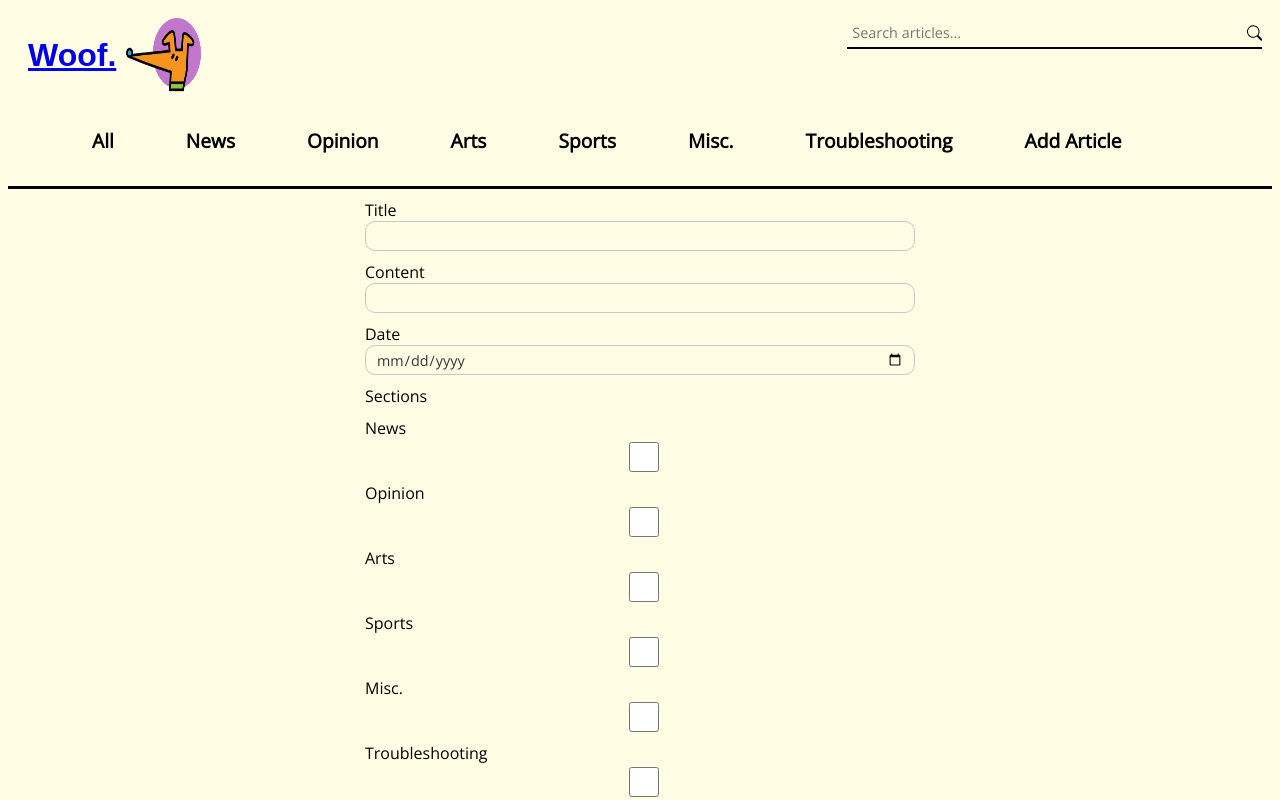
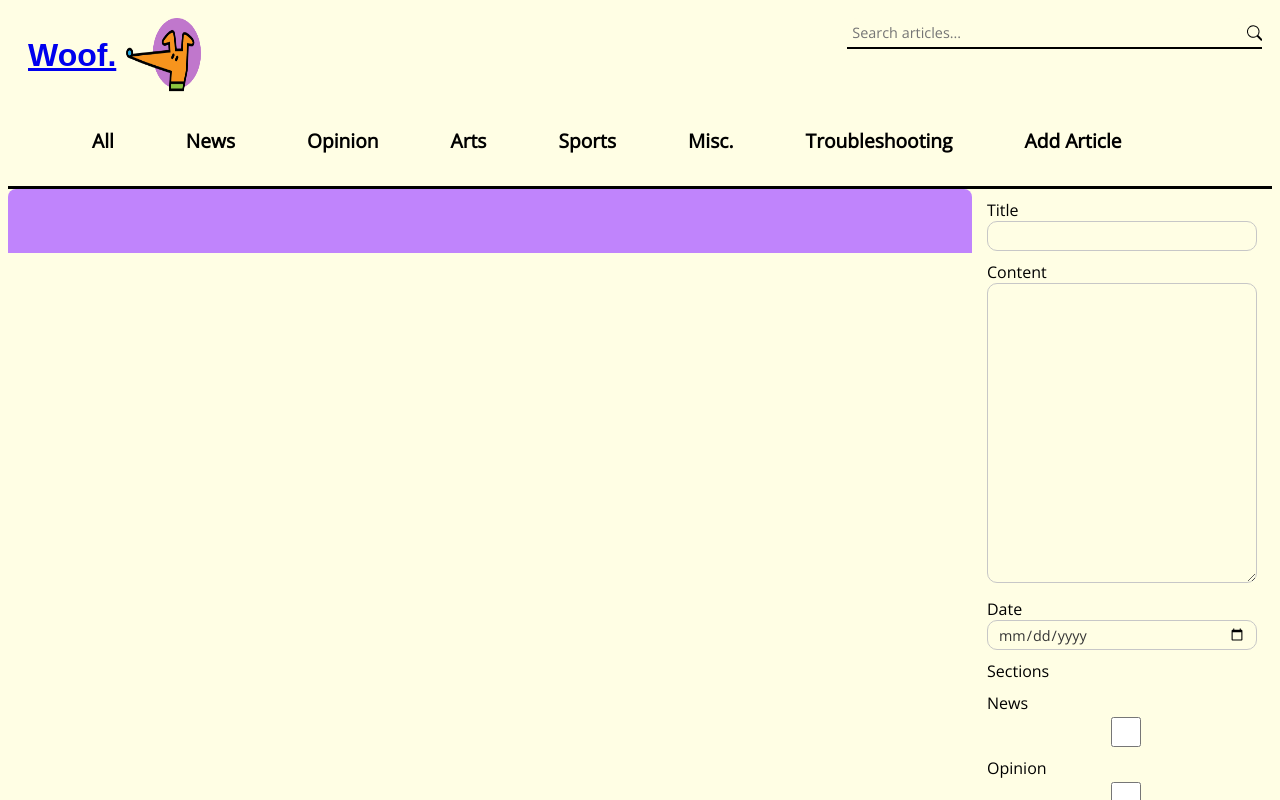
Before and after one commit to dailybruin/woof, a Next.js app: page /new in a window 1280 px wide. Shown: the top 800 px of the page. Built offline with nearby package versions, Linux system fonts and the light colour scheme.

Commit message:
Add Markdown preview when editing

```diff
--- /dev/null
+++ b/components/Box.tsx
@@ -0,0 +1,25 @@
+interface BoxProps {
+  title: string;
+  innerText: string;
+  children?: React.ReactNode;
+}
+
+const Box: React.FC<BoxProps> = ({ title, innerText, children }) => {
+  return (
+    <>
+      <div className="rounded-2xl border-black border-t-[0.5vmin] ">
+        <div className="border-black border-b-[0.5vmin] bg-purple-400 h-[8vmin] w-full rounded-t-lg items-center flex">
+          <p className="font-semibold text-center text-[4vmin] justify-center text-white bg-transparent quick-links pt-[1vmin]">
+            {title}
+          </p>
+        </div>
+        <div className="">
+          {innerText}
+          {children}
+        </div>
+      </div>
+    </>
+  );
+};
+
+export default Box;
--- a/components/Form.tsx
+++ b/components/Form.tsx
@@ -3,6 +3,7 @@ import { useRouter } from 'next/router';
 import { mutate } from 'swr';
 import { TAGS } from '@/constants';
 import Markdown from 'react-markdown';
+import Box from './Box';
 
 interface FormData {
   title: string;
@@ -133,9 +134,39 @@ const Form = ({ formId, articleForm, forNewArticle = true }: Props) => {
     }
   };
 
+  const styles = {
+    container: {
+      display: 'flex',
+      maxWidth: '100%',
+      overflow: 'hidden',
+    },
+    boxContainer: {
+      flex: 1,
+      overflow: 'hidden',
+    },
+    formContainer: {
+      width: '300px',
+      flexShrink: 0,
+    },
+  };
+
   return (
-    <>
-      <Markdown className='something'>{form.content}</Markdown>
+    <div style={{ ...styles.container, flexDirection: 'row' }}>
+      <div style={styles.boxContainer} className="border-8 border-sky-500">
+        <Box title={form.title} innerText="">
+          <Markdown
+          // components={{
+          //   p(props) {
+          //     const { node, ...rest } = props;
+          //     return <p style={{ backgroundColor: 'red' }} {...rest} />;
+          //   },
+          // }}
+          >
+            {form.content}
+          </Markdown>
+        </Box>
+      </div>
+      <div style={styles.formContainer}>
         <form id={formId} onSubmit={handleSubmit}>
           <label htmlFor="title">Title</label>
           <input
@@ -148,12 +179,12 @@ const Form = ({ formId, articleForm, forNewArticle = true }: Props) => {
           />
 
           <label htmlFor="content">Content</label>
-        <input
-          type="text"
+          <textarea
             maxLength={500}
             name="content"
             value={form.content}
             onChange={handleChange}
+            style={{ height: '300px', width: '100%' }}
             required
           />
 
@@ -215,7 +246,8 @@ const Form = ({ formId, articleForm, forNewArticle = true }: Props) => {
             <li key={index}>{err}</li>
           ))}
         </div>
-    </>
+      </div>
+    </div>
   );
 };
 
```
Lines whose indentation alone changed are shown as unchanged.
